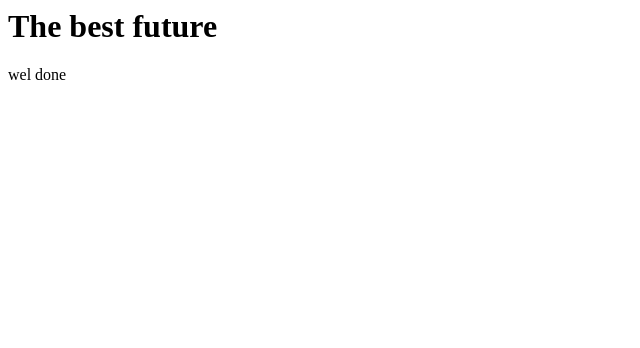
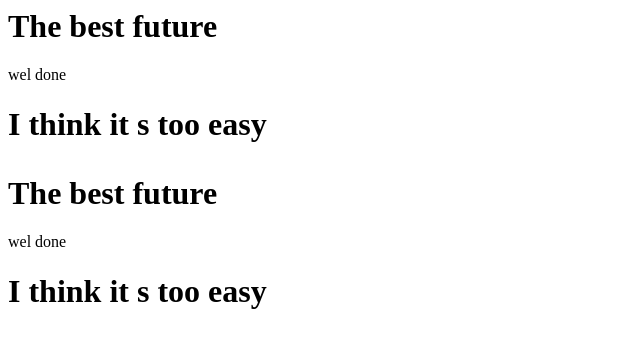
Before and after one commit to dilshod1510/test, a plain HTML site: page main.html in a window 1280 px wide. Shown: the whole page, without its empty margins (0-640 px from the left). Drawn offline with Linux system fonts and the light colour scheme.

Commit message:
I did some changes

```diff
--- a/main.html
+++ b/main.html
@@ -5,5 +5,9 @@
 <body>
 <h1>The best future</h1>
 <p>wel done</p>
+<h1>I think it s too easy</p>
+<h1>The best future</h1>
+<p>wel done</p>
+<h1>I think it s too easy</p>
 </body>
 </html>
```
Also changed, not shown: 1 other file.
